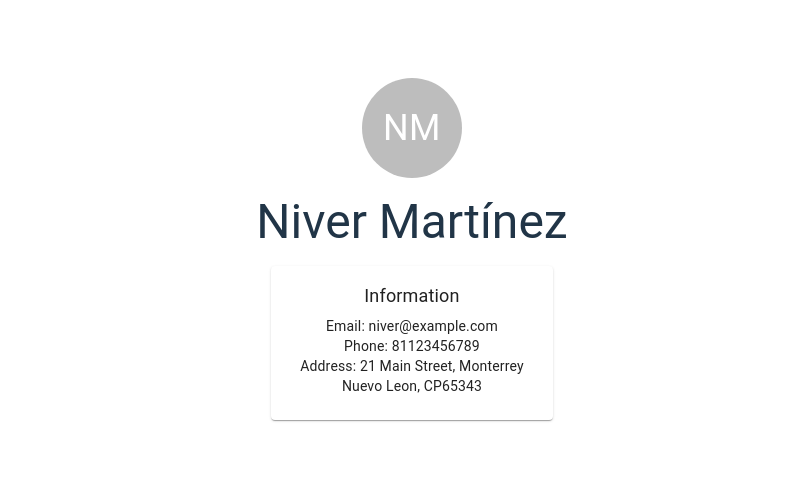
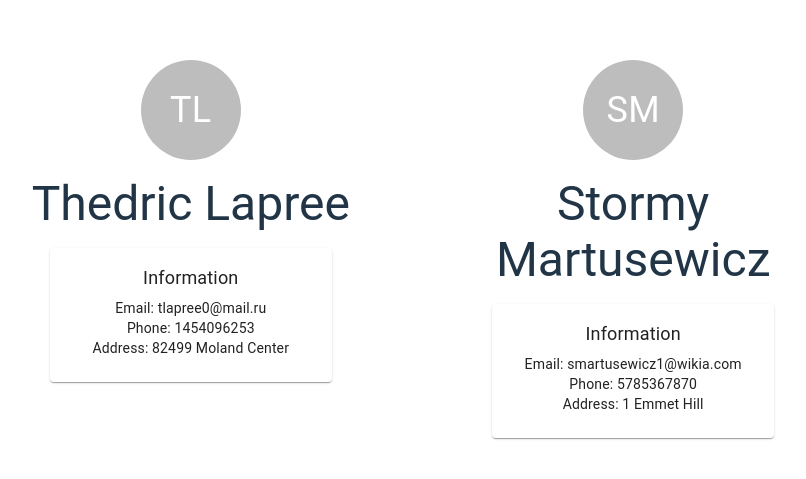
Before and after one commit to JesMarroquin/ReactMentorship, a React (Vite) app in the folder app-react/: page / in a window 1280 px wide. Shown: the part 151-630 px from the top of the page, without its empty margins (228-1034 px from the left). Built offline with nearby package versions, Linux system fonts and the light colour scheme.

Commit message:
ACT6 - NiverMtz -  Users Array and UserList Component

```diff
--- a/app-react/src/App.tsx
+++ b/app-react/src/App.tsx
@@ -1,6 +1,8 @@
 import { Typography } from "@mui/material";
 import "./App.css";
 import User from "./components/User";
+import UserList from "./components/UserList";
+import { users } from "./users";
 
 function App() {
   const userProfile = {
@@ -11,7 +13,8 @@ function App() {
   };
 
   // Conditional Rendering
-  const isVisible = true;
+  const isVisible = false;
+  const isVisibleList = true;
 
   return (
     <>
@@ -22,6 +25,8 @@ function App() {
           phone={userProfile.phone}
           address={userProfile.address}
         />
+      ) : isVisibleList ? (
+        <UserList {...users} />
       ) : (
         <Typography variant="h1">Not found...</Typography>
       )}
--- /dev/null
+++ b/app-react/src/components/UserList.tsx
@@ -0,0 +1,29 @@
+import { Grid } from "@mui/material";
+import User from "./User";
+
+function UserList(props: User[]) {
+  return (
+    <>
+      <Grid container spacing={8}>
+        <Grid item xs={6}>
+          <User
+            name={props[0].name}
+            email={props[0].email}
+            phone={props[0].phone}
+            address={props[0].address}
+          ></User>
+        </Grid>
+        <Grid item xs={6}>
+          <User
+            name={props[1].name}
+            email={props[1].email}
+            phone={props[1].phone}
+            address={props[1].address}
+          ></User>
+        </Grid>
+      </Grid>
+    </>
+  );
+}
+
+export default UserList;
--- /dev/null
+++ b/app-react/src/users.tsx
@@ -0,0 +1,64 @@
+import User from "./components/User";
+
+export const users: User[] = [
+  {
+    name: "Thedric Lapree",
+    email: "tlapree0@mail.ru",
+    phone: 1454096253,
+    address: "82499 Moland Center",
+  },
+  {
+    name: "Stormy Martusewicz",
+    email: "smartusewicz1@wikia.com",
+    phone: 5785367870,
+    address: "1 Emmet Hill",
+  },
+  {
+    name: "Baxie Dymott",
+    email: "bdymott2@phpbb.com",
+    phone: 8145730134,
+    address: "6 Valley Edge Crossing",
+  },
+  {
+    name: "Krystyna Larmuth",
+    email: "klarmuth3@blog.com",
+    phone: 4306790864,
+    address: "496 Carey Park",
+  },
+  {
+    name: "Roslyn Mingotti",
+    email: "rmingotti4@netscape.com",
+    phone: 2269016652,
+    address: "6913 Lyons Crossing",
+  },
+  {
+    name: "May Rowcliffe",
+    email: "mrowcliffe5@omniture.com",
+    phone: 3914341504,
+    address: "414 Bowman Trail",
+  },
+  {
+    name: "Sal Sheahan",
+    email: "ssheahan6@npr.org",
+    phone: 6275638672,
+    address: "9 Brown Drive",
+  },
+  {
+    name: "Karolina Fellow",
+    email: "kfellow7@nationalgeographic.com",
+    phone: 2061243022,
+    address: "582 Cascade Road",
+  },
+  {
+    name: "Kariotta Peirpoint",
+    email: "kpeirpoint8@usatoday.com",
+    phone: 1591355575,
+    address: "3 Lillian Circle",
+  },
+  {
+    name: "Elvira Collet",
+    email: "ecollet9@wikia.com",
+    phone: 2592023059,
+    address: "1 Sutteridge Junction",
+  },
+];
```
